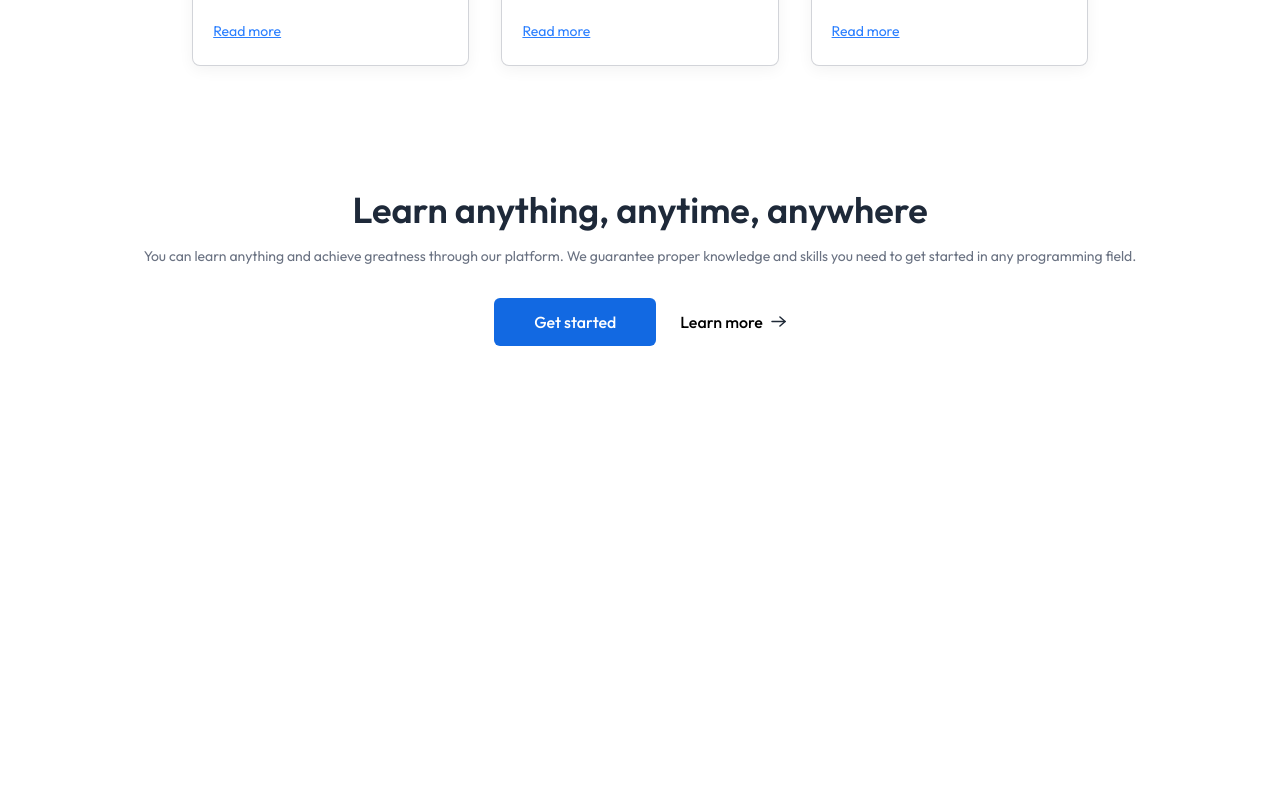
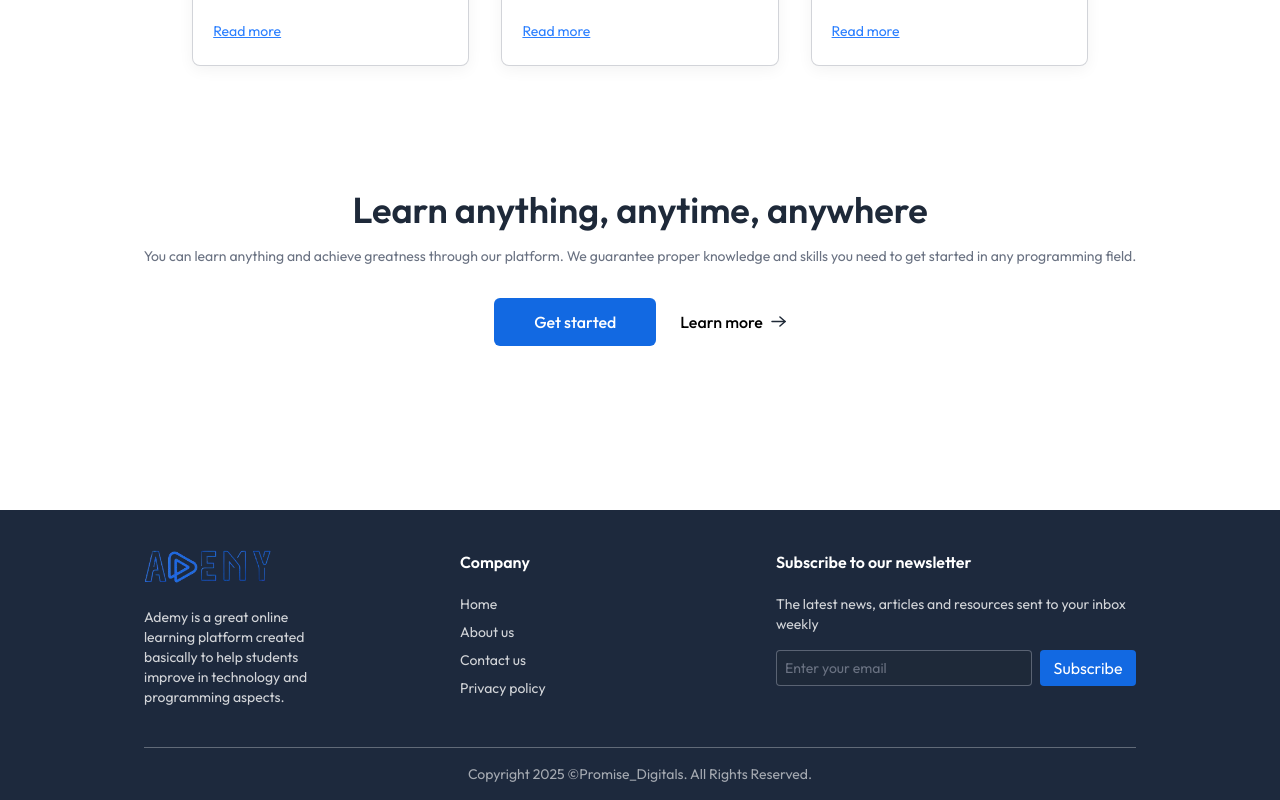
Before and after one commit to Promise-Digitals/Learning-Management-System, a React (Vite) app in the folder client/: page / in a window 1280 px wide. Shown: the part 2186-2986 px from the top of the page. Before the commit the page ends 2628 px from the top, so only its background shows below. Built offline with nearby package versions, Linux system fonts and the light colour scheme.

Commit message:
Completed Home UI

```diff
--- a/client/src/components/student/Footer.jsx
+++ b/client/src/components/student/Footer.jsx
@@ -1,10 +1,35 @@
 import React from 'react'
+import { assets } from '../../assets/assets'
 
 const Footer = () => {
     return (
-        <div>
-            <h1>Footer</h1>
-        </div>
+        <footer className='bg-slate-800 md:px-36 text-left w-full mt-10'>
+            <div className='flex flex-col md:flex-row items-start px-8 md:px-0 justify-center gap-10 md:gap-32 py-10 border-b border-white/30' >
+                <div className='flex flex-col md:items-start items-center w-full'>
+                    <img className='w-26 md:w-32' src={assets.logo} alt="logo" />
+                    <p className='mt-6 text-center md:text-left text-sm text-white/80'>Ademy is a great online learning platform created basically to help students improve in technology and programming aspects.</p>
+                </div>
+                <div className='flex flex-col md:items-start items-center w-full'>
+                    <h2 className='font-semibold text-white mb-5'>Company</h2>
+                    <ul className='flex md:flex-col w-full justify-between text-sm text-white/80 md:space-y-2'>
+                        <li><a href="#">Home</a></li>
+                        <li><a href="#">About us</a></li>
+                        <li><a href="#">Contact us</a></li>
+                        <li><a href="#">Privacy policy </a></li>
+                    </ul>
+                </div>
+                <div className='hidden md:flex flex-col items-start w-full'>
+                    <h2 className='font-semibold text-white mb-5'>Subscribe to our newsletter</h2>
+                    <p className='text-sm text-white/80'>The latest news, articles and resources sent to your inbox weekly</p>
+                    <div className='flex items-center gap-2 pt-4'>
+                        <input className='border border-gray-500/80 bg-gray-800 text-gray-500 placeholder-gray-500 outline-none w-64 h-9 rounded px-2 text-sm' type="email" placeholder='Enter your email' />
+                        <button className='bg-[#1269e2] w-24 h-9 text-white rounded'>Subscribe</button>
+                    </div>
+                </div>
+            </div>
+
+            <p className='py-4 text-center text-xs md:text-sm text-white/60'>Copyright 2025 ©Promise_Digitals. All Rights Reserved.</p>
+        </footer>
     )
 }
 
--- a/client/src/pages/student/Home.jsx
+++ b/client/src/pages/student/Home.jsx
@@ -4,6 +4,7 @@
 import CoursesSection from '../../components/student/CoursesSection'
 import TestimonialSection from '../../components/student/TestimonialSection'
 import CallToAction from '../../components/student/CallToAction'
+import Footer from '../../components/student/Footer'
 
 const Home = () => {
     return (
@@ -13,6 +14,7 @@
             <CoursesSection />
             <TestimonialSection />
             <CallToAction />
+            <Footer />
         </div>
     )
 }
```
